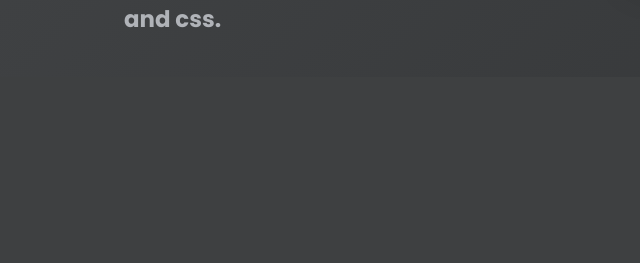
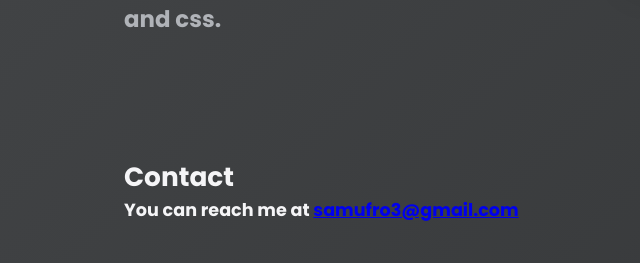
Before and after one commit to codesamu/website, a Flask app: page / in a window 1280 px wide. Shown: the part 1263-1526 px from the top of the page, without its empty margins (136-776 px from the left). Before the commit the page ends 1291 px from the top, so only its background shows below. Run offline with Flask 3, Linux system fonts and the light colour scheme.

Commit message:
Update index.html

```diff
--- a/templates/index.html
+++ b/templates/index.html
@@ -33,5 +33,10 @@
             <img src="{{ url_for('static', filename='samuel.jpeg') }}" alt="Samuel Fronthaler" />
         </div>
     </section>
+    <!-- Contact Section -->
+    <section id="contact" class="section">
+        <h2>Contact</h2>
+        <p>You can reach me at <a href="mailto:samufro3@gmail.com">samufro3@gmail.com</a></p>
+    </section>
 </body>
 </html>
```
